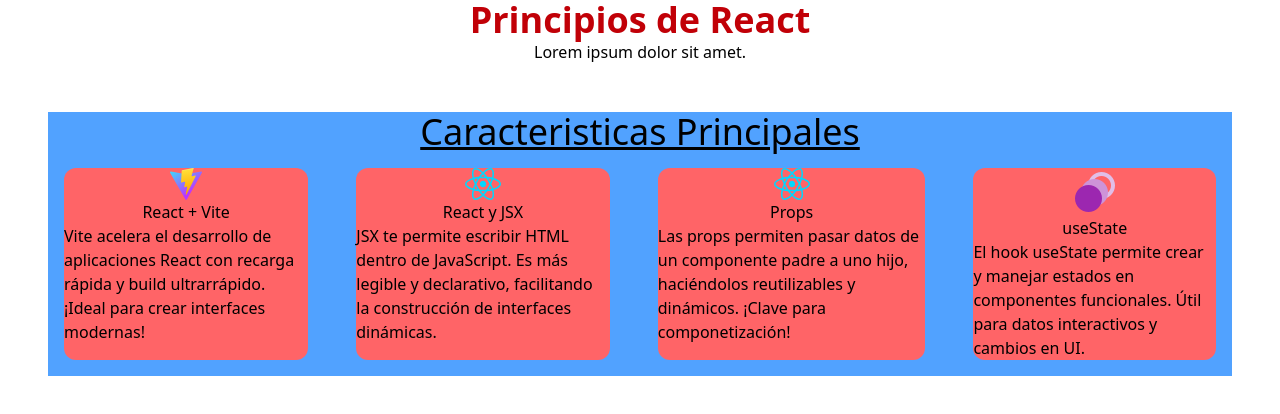
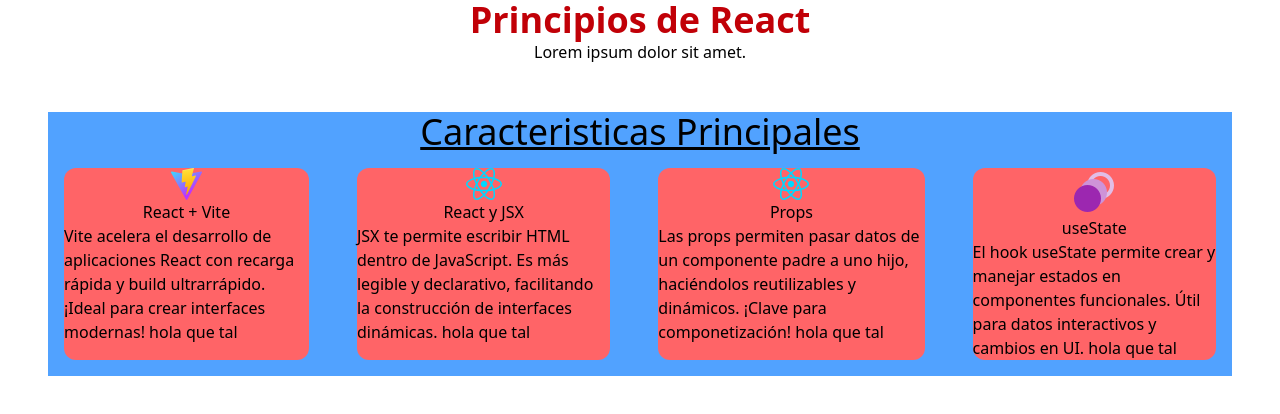
Before and after one commit to kemtch19/practice-react-1, a React (Vite) app: page / in a window 1280 px wide. Shown: the top 414 px of the page. Built offline with nearby package versions, Linux system fonts and the light colour scheme.

Commit message:
refactor: Simplify CoreConcepts component usage and restructure Header component in the folder of components

```diff
--- a/src/App.jsx
+++ b/src/App.jsx
@@ -1,40 +1,6 @@
-import { CARDS_OBJECTS } from "./data";
-
-const myReactTitles = [
-  "Bases de React",
-  "Principios de React",
-  "Fundamentos de React",
-];
-
-function getNumberRandoms(min, max) {
-  return Math.floor(Math.random() * (max - min + 1) + min);
-}
-
-function Header() {
-  const winnerTitle =
-    myReactTitles[getNumberRandoms(0, myReactTitles.length - 1)];
-
-  return (
-    <header className="flex flex-col items-center justify-center">
-      <h1 className="text-4xl font-bold text-center flex justify-center items-center text-red-700 ">
-        {winnerTitle}
-      </h1>
-      <p>Lorem ipsum dolor sit amet.</p>
-    </header>
-  );
-}
-
-function CoreConcepts(props) {
-  return (
-    <>
-      <div className="m-4 flex flex-col items-center bg-red-400 rounded-xl">
-        <img src={props.src} alt="Imagen de vite" />
-        <h2>{props.title}</h2>
-        <p className="flex wrap-break-word">{props.description}</p>
-      </div>
-    </>
-  );
-}
+import Header from "./components/Header.jsx";
+import CoreConcepts from "./components/CoreConcepts.jsx";
+import {CARDS_OBJECTS} from "./data.js"
 
 function App() {
   return (
@@ -43,21 +9,9 @@
       <section className="flex flex-col items-center justify-center bg-blue-400 m-12">
         <h2 className="text-4xl underline">Caracteristicas Principales</h2>
         <div className="flex flex-row justify-center gap-4">
-          <CoreConcepts
-            src={CARDS_OBJECTS[0].src}
-            title={CARDS_OBJECTS[0].title}
-            description={CARDS_OBJECTS[0].description}
-          />
-          <CoreConcepts
-            src={CARDS_OBJECTS[1].src}
-            title={CARDS_OBJECTS[1].title}
-            description={CARDS_OBJECTS[1].description}
-          />
-          <CoreConcepts
-            src={CARDS_OBJECTS[2].src}
-            title={CARDS_OBJECTS[2].title}
-            description={CARDS_OBJECTS[2].description}
-          />
+          <CoreConcepts {...CARDS_OBJECTS[0]} />
+          <CoreConcepts {...CARDS_OBJECTS[1]} />
+          <CoreConcepts {...CARDS_OBJECTS[2]} />
           <CoreConcepts
             src={CARDS_OBJECTS[3].src}
             title={CARDS_OBJECTS[3].title}
--- /dev/null
+++ b/src/components/CoreConcepts.jsx
@@ -0,0 +1,11 @@
+export default function CoreConcepts({ src, title, description }) {
+  return (
+    <>
+      <div className="m-4 flex flex-col items-center bg-red-400 rounded-xl">
+        <img src={src} alt={`Imagen de ${title}`} />
+        <h2>{title}</h2>
+        <p className="flex wrap-break-word">{`${description} hola que tal`}</p>
+      </div>
+    </>
+  );
+}
--- /dev/null
+++ b/src/components/Header.jsx
@@ -0,0 +1,23 @@
+function getNumberRandoms(min, max) {
+  return Math.floor(Math.random() * (max - min + 1) + min);
+}
+
+const myReactTitles = [
+  "Bases de React",
+  "Principios de React",
+  "Fundamentos de React",
+];
+
+export default function Header() {
+  const winnerTitle =
+    myReactTitles[getNumberRandoms(0, myReactTitles.length - 1)];
+
+  return (
+    <header className="flex flex-col items-center justify-center">
+      <h1 className="text-4xl font-bold text-center flex justify-center items-center text-red-700 ">
+        {winnerTitle}
+      </h1>
+      <p>Lorem ipsum dolor sit amet.</p>
+    </header>
+  );
+}
```
